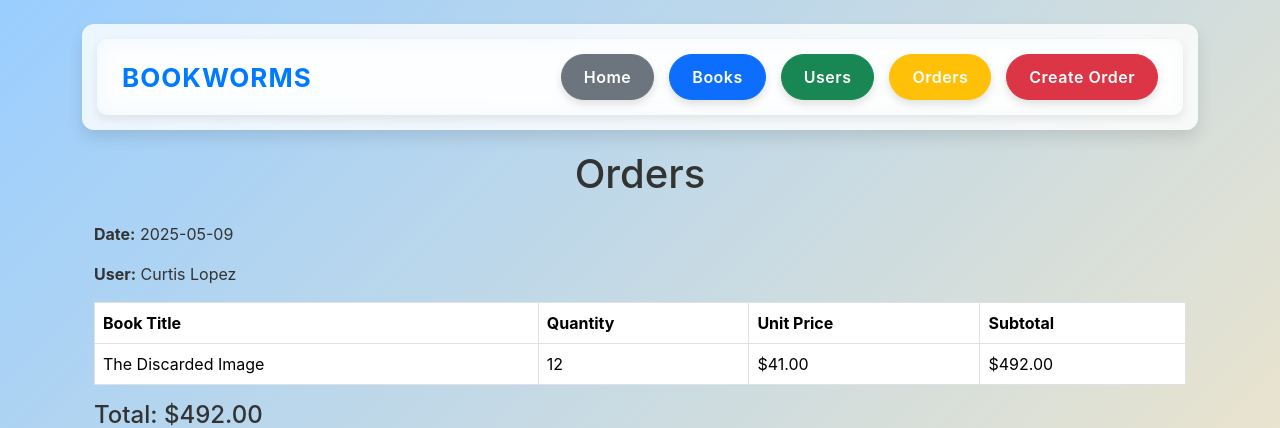
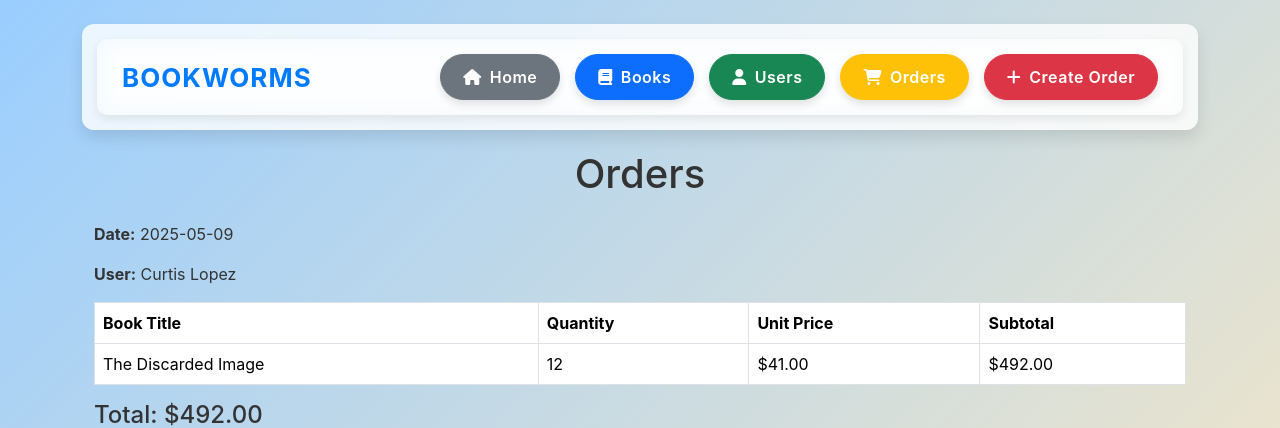
Before and after one commit to Kylea4708/Agile-Project-2025, a Flask app: page /orders/1 in a window 1280 px wide. Shown: the top 428 px of the page. Run offline with Flask 3, Linux system fonts and the light colour scheme; data comes from the database, SQL or seed files in the repository.

Commit message:
added icons from font awesome library for the navigation bar buttons

```diff
--- a/Project/templates/base.html
+++ b/Project/templates/base.html
@@ -77,6 +77,37 @@
             letter-spacing: 0.5px;
         }
 
+        .navbar-links a::before {
+            font-family: "Font Awesome 6 Free";
+            font-weight: 900;
+            margin-right: 8px;
+        }
+
+        /* Home icon */
+        .navbar-links a:nth-child(1)::before {
+            content: "\f015";
+        }
+
+        /* Book icon */
+        .navbar-links a:nth-child(2)::before {
+            content: "\f02d";
+        }
+
+        /* User icon */
+        .navbar-links a:nth-child(3)::before {
+            content: "\f007";
+        }
+
+        /* Shopping cart icon */
+        .navbar-links a:nth-child(4)::before {
+            content: "\f07a";
+        }
+
+        /* Plus Icon */
+        .navbar-links a:nth-child(5)::before {
+            content: "\f067";
+        }
+
 
     </style>
 </head>
```
Also changed, not shown: Project/static/asfalt-light.png (added).
